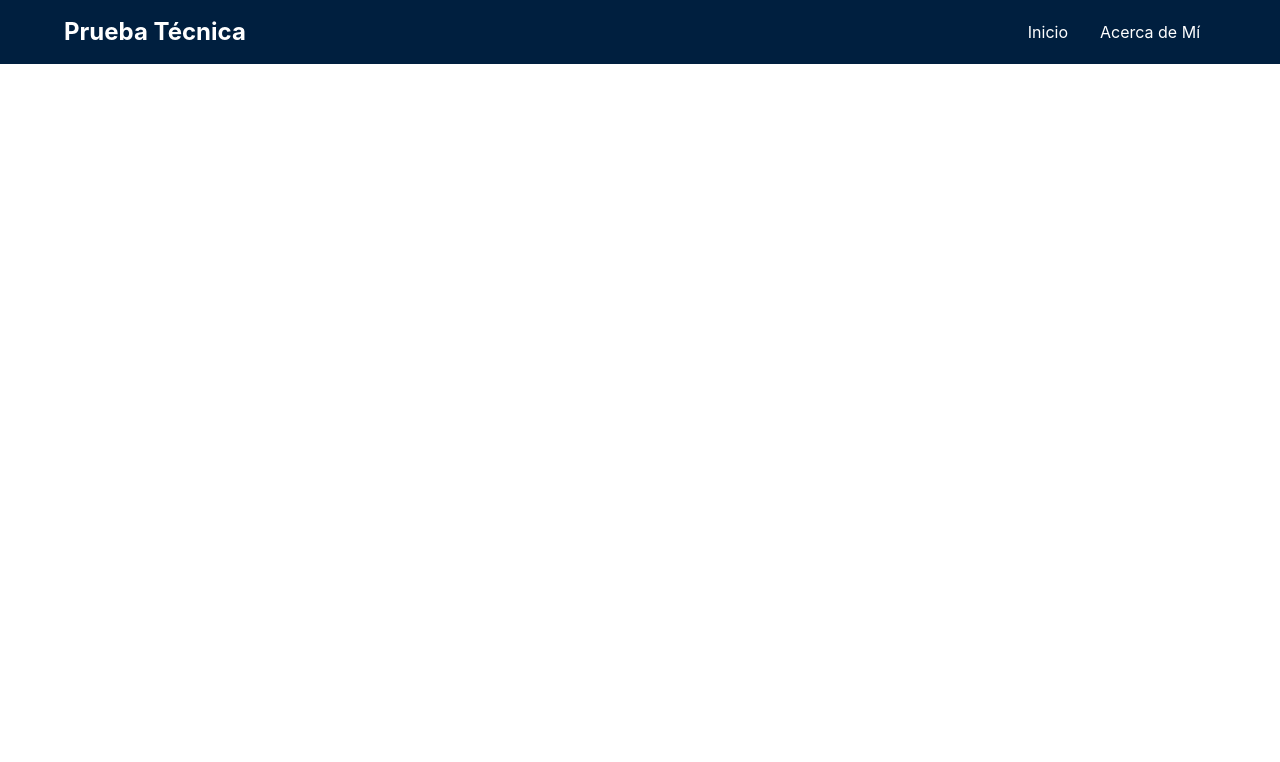
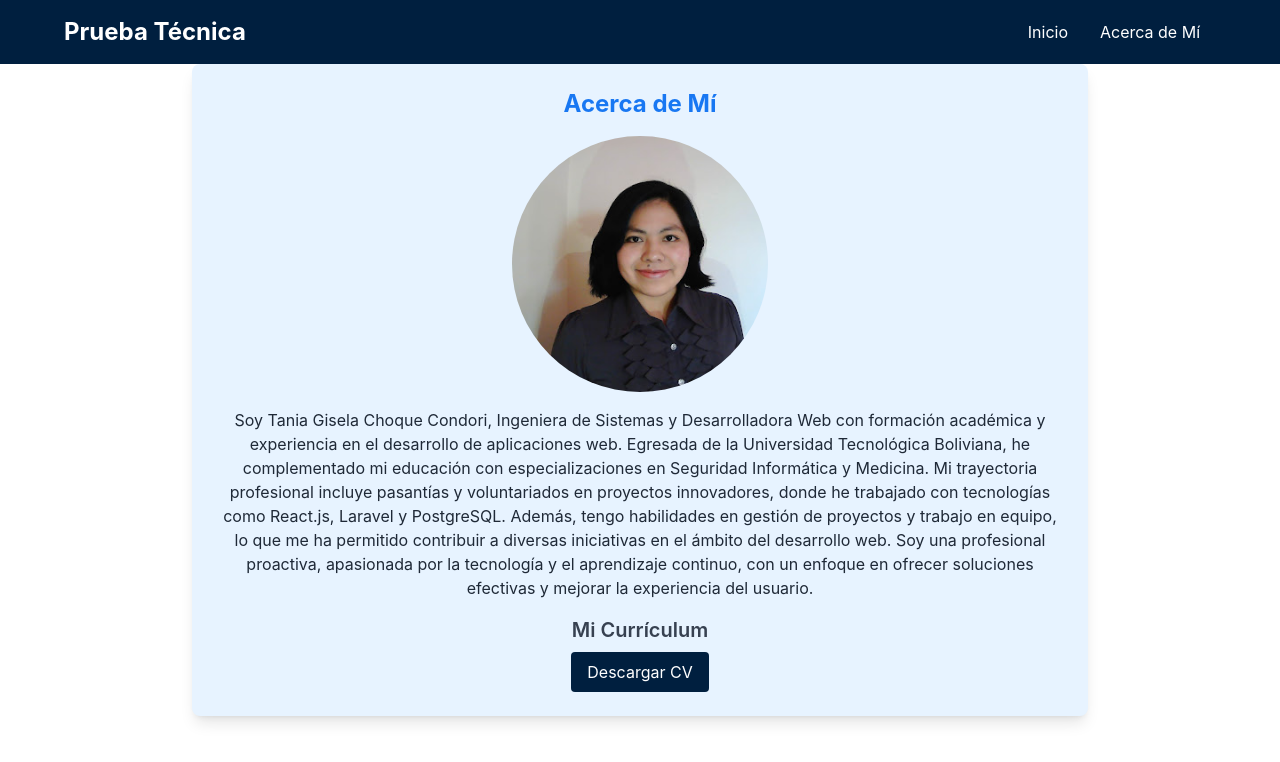
Before and after one commit to taniachque/prueba-tecnica-reactjs, a React (Create React App) app: page /about in a window 1280 px wide. Shown: the top 762 px of the page. Built offline with nearby package versions, Linux system fonts and the light colour scheme.

Commit message:
Added styles for about me.

```diff
--- a/src/App.js
+++ b/src/App.js
@@ -3,6 +3,7 @@ import { BrowserRouter as Router, Route, Routes } from 'react-router-dom';
 import HomePage from './pages/HomePage';
 import PostDetails from './components/PostDetails';
 import Navbar from './components/Navbar';
+import About from './components/About';
 
 const App = () => {
     return (
@@ -11,6 +12,7 @@ const App = () => {
             <Routes>
                 <Route path="/" element={<HomePage />} />
                 <Route path="/posts/:id" element={<PostDetails />} />
+                <Route path="/about" element={<About />} />
             </Routes>
         </Router>
     );
--- /dev/null
+++ b/src/components/About.js
@@ -0,0 +1,29 @@
+import React from 'react';
+
+const About = () => {
+    return (
+        <div className="max-w-4xl mx-auto p-6 bg-custom-lightBlue shadow-lg rounded-lg text-center">
+            <h2 className="text-2xl font-bold text-custom-blue mb-4">Acerca de Mí</h2>
+            <div className="flex justify-center mb-4">
+                <img
+                    src="/images/taniachoque.jpg"
+                    alt="Foto de Tania Gisela Choque Condori"
+                    className="w-64 h-64 rounded-full object-cover"
+                />
+            </div>
+            <p className="text-gray-800 mb-4">
+                Soy Tania Gisela Choque Condori, Ingeniera de Sistemas y Desarrolladora Web con formación académica y experiencia en el desarrollo de aplicaciones web. Egresada de la Universidad Tecnológica Boliviana, he complementado mi educación con especializaciones en Seguridad Informática y Medicina. Mi trayectoria profesional incluye pasantías y voluntariados en proyectos innovadores, donde he trabajado con tecnologías como React.js, Laravel y PostgreSQL. Además, tengo habilidades en gestión de proyectos y trabajo en equipo, lo que me ha permitido contribuir a diversas iniciativas en el ámbito del desarrollo web. Soy una profesional proactiva, apasionada por la tecnología y el aprendizaje continuo, con un enfoque en ofrecer soluciones efectivas y mejorar la experiencia del usuario.
+            </p>
+            <h3 className="text-xl font-semibold text-gray-700 mb-2">Mi Currículum</h3>
+            <a
+                href="/files/CV_TANIACHOQUE_2024_dec.pdf"
+                download
+                className="inline-block bg-custom-darkNavy text-white py-2 px-4 rounded hover:bg-blue-700 transition duration-200"
+            >
+                Descargar CV
+            </a>
+        </div>
+    );
+};
+
+export default About;
```
Also changed, not shown: public/images/taniachoque.jpg (added), 1 other file (tests, documents, lock files or other folders).
